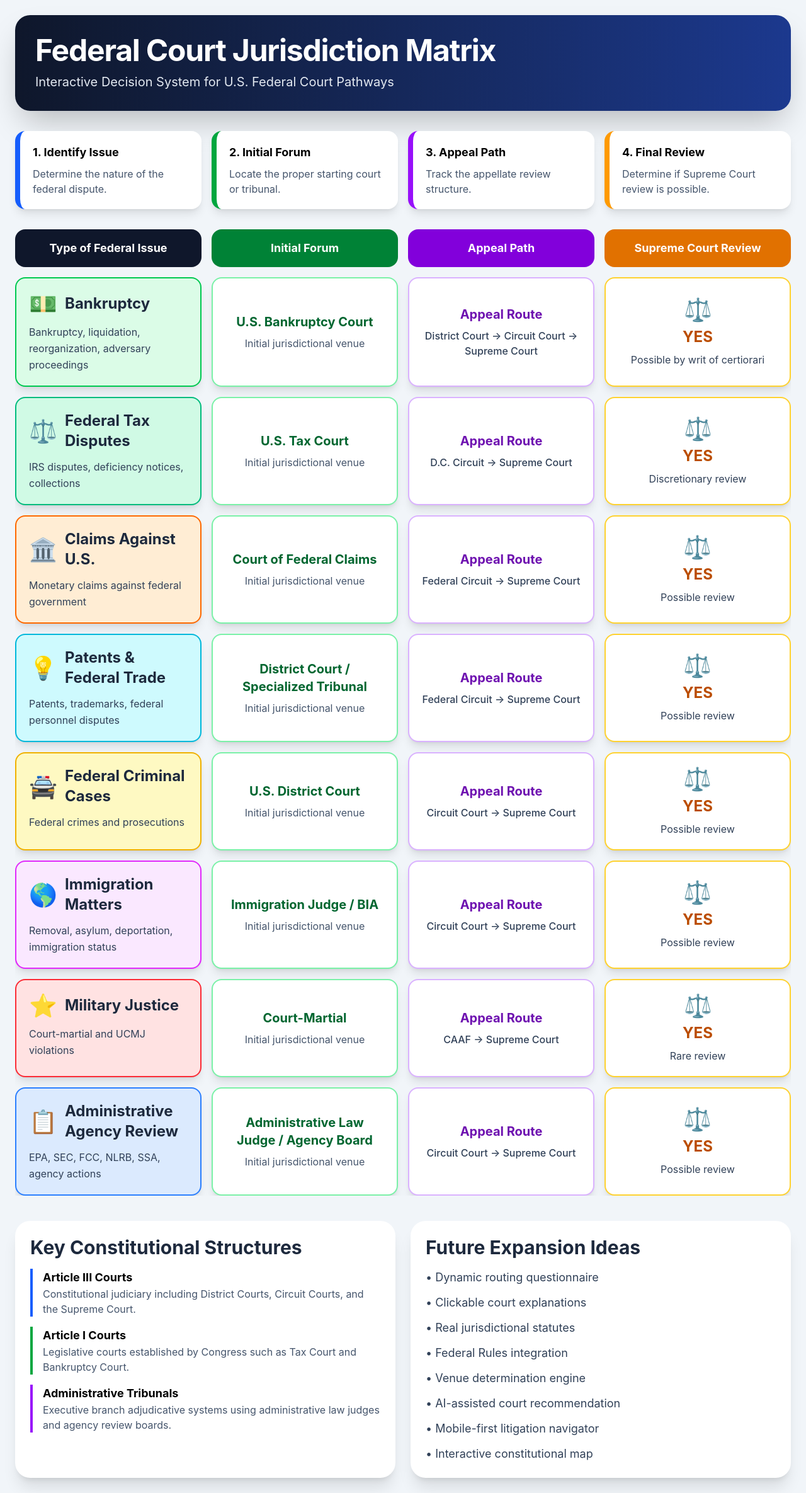
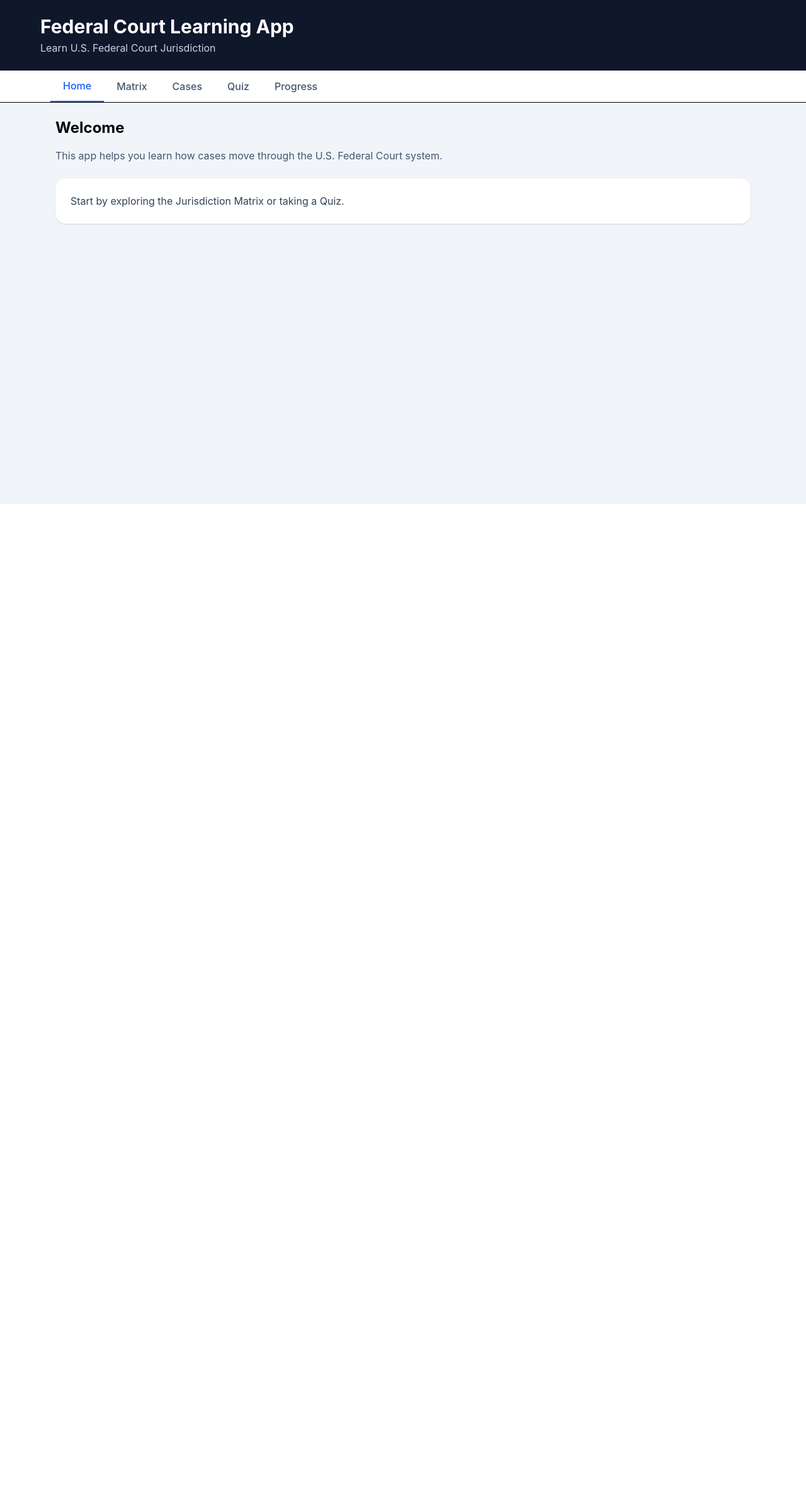
Before and after one commit to bluegillmaster911-byte/vitejs-vite-pqau82hh, a React (Vite) app: page / in a window 1280 px wide. Shown: the whole page at 63% size. After the commit the page ends 800 px from the top, so only its background shows below. Built offline with nearby package versions, Linux system fonts and the light colour scheme.

Commit message:
Update App.tsx with tabbed interface for Federal Court Learning App

```diff
--- a/src/App.tsx
+++ b/src/App.tsx
@@ -1,199 +1,112 @@
-const caseTypes = [
-  {
-    title: 'Bankruptcy',
-    color: 'bg-green-100 border-green-500',
-    icon: '💵',
-    issue: 'Bankruptcy, liquidation, reorganization, adversary proceedings',
-    start: 'U.S. Bankruptcy Court',
-    appeal: 'District Court → Circuit Court → Supreme Court',
-    review: 'Possible by writ of certiorari',
-  },
-  {
-    title: 'Federal Tax Disputes',
-    color: 'bg-emerald-100 border-emerald-500',
-    icon: '⚖️',
-    issue: 'IRS disputes, deficiency notices, collections',
-    start: 'U.S. Tax Court',
-    appeal: 'D.C. Circuit → Supreme Court',
-    review: 'Discretionary review',
-  },
-  {
-    title: 'Claims Against U.S.',
-    color: 'bg-orange-100 border-orange-500',
-    icon: '🏛️',
-    issue: 'Monetary claims against federal government',
-    start: 'Court of Federal Claims',
-    appeal: 'Federal Circuit → Supreme Court',
-    review: 'Possible review',
-  },
-  {
-    title: 'Patents & Federal Trade',
-    color: 'bg-cyan-100 border-cyan-500',
-    icon: '💡',
-    issue: 'Patents, trademarks, federal personnel disputes',
-    start: 'District Court / Specialized Tribunal',
-    appeal: 'Federal Circuit → Supreme Court',
-    review: 'Possible review',
-  },
-  {
-    title: 'Federal Criminal Cases',
-    color: 'bg-yellow-100 border-yellow-500',
-    icon: '🚔',
-    issue: 'Federal crimes and prosecutions',
-    start: 'U.S. District Court',
-    appeal: 'Circuit Court → Supreme Court',
-    review: 'Possible review',
-  },
-  {
-    title: 'Immigration Matters',
-    color: 'bg-fuchsia-100 border-fuchsia-500',
-    icon: '🌎',
-    issue: 'Removal, asylum, deportation, immigration status',
-    start: 'Immigration Judge / BIA',
-    appeal: 'Circuit Court → Supreme Court',
-    review: 'Possible review',
-  },
-  {
-    title: 'Military Justice',
-    color: 'bg-red-100 border-red-500',
-    icon: '⭐',
-    issue: 'Court-martial and UCMJ violations',
-    start: 'Court-Martial',
-    appeal: 'CAAF → Supreme Court',
-    review: 'Rare review',
-  },
-  {
-    title: 'Administrative Agency Review',
-    color: 'bg-blue-100 border-blue-500',
-    icon: '📋',
-    issue: 'EPA, SEC, FCC, NLRB, SSA, agency actions',
-    start: 'Administrative Law Judge / Agency Board',
-    appeal: 'Circuit Court → Supreme Court',
-    review: 'Possible review',
-  },
-];
+import React, { useState } from 'react';
 
-export default function FederalJurisdictionApp() {
+type Tab = 'Home' | 'Matrix' | 'Cases' | 'Quiz' | 'Progress';
+
+function App() {
+  const [activeTab, setActiveTab] = useState<Tab>('Home');
+
+  const tabs: Tab[] = ['Home', 'Matrix', 'Cases', 'Quiz', 'Progress'];
+
   return (
-    <div className="min-h-screen bg-slate-100 p-6">
-      <div className="max-w-7xl mx-auto">
-        <div className="bg-gradient-to-r from-slate-900 to-blue-900 text-white rounded-3xl shadow-2xl p-8 mb-8">
-          <h1 className="text-5xl font-bold tracking-tight mb-3">
-            Federal Court Jurisdiction Matrix
-          </h1>
-          <p className="text-xl text-slate-200">
-            Interactive Decision System for U.S. Federal Court Pathways
-          </p>
+    <div className="min-h-screen bg-slate-100">
+      {/* Header */}
+      <div className="bg-slate-900 text-white p-6">
+        <div className="max-w-6xl mx-auto">
+          <h1 className="text-3xl font-bold">Federal Court Learning App</h1>
+          <p className="text-slate-300 mt-1">Learn U.S. Federal Court Jurisdiction</p>
         </div>
+      </div>
 
-        <div className="grid grid-cols-1 md:grid-cols-4 gap-4 mb-8">
-          <div className="bg-white rounded-2xl shadow-lg p-5 border-l-8 border-blue-600">
-            <h2 className="text-lg font-bold mb-2">1. Identify Issue</h2>
-            <p className="text-slate-600">Determine the nature of the federal dispute.</p>
-          </div>
-          <div className="bg-white rounded-2xl shadow-lg p-5 border-l-8 border-green-600">
-            <h2 className="text-lg font-bold mb-2">2. Initial Forum</h2>
-            <p className="text-slate-600">Locate the proper starting court or tribunal.</p>
-          </div>
-          <div className="bg-white rounded-2xl shadow-lg p-5 border-l-8 border-purple-600">
-            <h2 className="text-lg font-bold mb-2">3. Appeal Path</h2>
-            <p className="text-slate-600">Track the appellate review structure.</p>
-          </div>
-          <div className="bg-white rounded-2xl shadow-lg p-5 border-l-8 border-amber-500">
-            <h2 className="text-lg font-bold mb-2">4. Final Review</h2>
-            <p className="text-slate-600">Determine if Supreme Court review is possible.</p>
-          </div>
-        </div>
-
-        <div className="overflow-x-auto">
-          <div className="min-w-[1200px] space-y-4">
-            <div className="grid grid-cols-4 gap-4 text-center font-bold text-white text-lg">
-              <div className="bg-slate-900 rounded-2xl p-4">Type of Federal Issue</div>
-              <div className="bg-green-700 rounded-2xl p-4">Initial Forum</div>
-              <div className="bg-purple-700 rounded-2xl p-4">Appeal Path</div>
-              <div className="bg-amber-600 rounded-2xl p-4">Supreme Court Review</div>
-            </div>
-
-            {caseTypes.map((item, index) => (
-              <div key={index} className="grid grid-cols-4 gap-4 items-stretch">
-                <div className={`rounded-2xl border-2 shadow-lg p-5 ${item.color}`}>
-                  <div className="flex items-center gap-3 mb-3">
-                    <div className="text-4xl">{item.icon}</div>
-                    <h3 className="text-2xl font-bold text-slate-800">{item.title}</h3>
-                  </div>
-                  <p className="text-slate-700 leading-relaxed">{item.issue}</p>
-                </div>
-
-                <div className="bg-white rounded-2xl shadow-lg p-5 border-2 border-green-300 flex items-center justify-center text-center">
-                  <div>
-                    <h4 className="text-xl font-bold text-green-800 mb-2">{item.start}</h4>
-                    <p className="text-slate-600">Initial jurisdictional venue</p>
-                  </div>
-                </div>
-
-                <div className="bg-white rounded-2xl shadow-lg p-5 border-2 border-purple-300 flex items-center justify-center text-center">
-                  <div>
-                    <h4 className="text-xl font-bold text-purple-800 mb-2">Appeal Route</h4>
-                    <p className="text-slate-700 font-medium">{item.appeal}</p>
-                  </div>
-                </div>
-
-                <div className="bg-white rounded-2xl shadow-lg p-5 border-2 border-amber-300 flex items-center justify-center text-center">
-                  <div>
-                    <div className="text-4xl mb-2">⚖️</div>
-                    <h4 className="text-2xl font-bold text-amber-700 mb-2">YES</h4>
-                    <p className="text-slate-700">{item.review}</p>
-                  </div>
-                </div>
-              </div>
+      {/* Tab Navigation */}
+      <div className="bg-white border-b sticky top-0 z-50">
+        <div className="max-w-6xl mx-auto px-4">
+          <div className="flex overflow-x-auto">
+            {tabs.map((tab) => (
+              <button
+                key={tab}
+                onClick={() => setActiveTab(tab)}
+                className={`px-5 py-3 font-medium whitespace-nowrap transition-colors ${
+                  activeTab === tab
+                    ? 'text-blue-600 border-b-2 border-blue-600'
+                    : 'text-slate-600 hover:text-slate-900'
+                }`}
+              >
+                {tab}
+              </button>
             ))}
           </div>
         </div>
+      </div>
 
-        <div className="mt-10 grid grid-cols-1 lg:grid-cols-2 gap-6">
-          <div className="bg-white rounded-3xl shadow-xl p-6">
-            <h2 className="text-3xl font-bold mb-4 text-slate-800">
-              Key Constitutional Structures
-            </h2>
-            <div className="space-y-4">
-              <div className="border-l-4 border-blue-600 pl-4">
-                <h3 className="font-bold text-lg">Article III Courts</h3>
-                <p className="text-slate-600">
-                  Constitutional judiciary including District Courts, Circuit Courts, and the Supreme Court.
-                </p>
-              </div>
-              <div className="border-l-4 border-green-600 pl-4">
-                <h3 className="font-bold text-lg">Article I Courts</h3>
-                <p className="text-slate-600">
-                  Legislative courts established by Congress such as Tax Court and Bankruptcy Court.
-                </p>
-              </div>
-              <div className="border-l-4 border-purple-600 pl-4">
-                <h3 className="font-bold text-lg">Administrative Tribunals</h3>
-                <p className="text-slate-600">
-                  Executive branch adjudicative systems using administrative law judges and agency review boards.
-                </p>
-              </div>
+      {/* Tab Content */}
+      <div className="max-w-6xl mx-auto p-6">
+
+        {/* HOME TAB */}
+        {activeTab === 'Home' && (
+          <div>
+            <h2 className="text-2xl font-bold mb-4">Welcome</h2>
+            <p className="text-slate-600 mb-6">
+              This app helps you learn how cases move through the U.S. Federal Court system.
+            </p>
+            <div className="bg-white rounded-2xl p-6 shadow">
+              <p className="text-slate-700">Start by exploring the Jurisdiction Matrix or taking a Quiz.</p>
             </div>
           </div>
+        )}
 
-          <div className="bg-white rounded-3xl shadow-xl p-6">
-            <h2 className="text-3xl font-bold mb-4 text-slate-800">
-              Future Expansion Ideas
-            </h2>
-            <ul className="space-y-3 text-slate-700 text-lg">
-              <li>• Dynamic routing questionnaire</li>
-              <li>• Clickable court explanations</li>
-              <li>• Real jurisdictional statutes</li>
-              <li>• Federal Rules integration</li>
-              <li>• Venue determination engine</li>
-              <li>• AI-assisted court recommendation</li>
-              <li>• Mobile-first litigation navigator</li>
-              <li>• Interactive constitutional map</li>
-            </ul>
+        {/* JURISDICTION MATRIX TAB */}
+        {activeTab === 'Matrix' && (
+          <div>
+            <h2 className="text-2xl font-bold mb-4">Federal Court Jurisdiction Matrix</h2>
+            <p className="text-slate-600 mb-6">Interactive decision system for U.S. Federal Court pathways.</p>
+
+            <div className="bg-white rounded-2xl p-6 shadow">
+              <p className="text-slate-700">Matrix content will go here.</p>
+              <p className="text-sm text-slate-500 mt-2">(We'll build this next)</p>
+            </div>
           </div>
-        </div>
+        )}
+
+        {/* LANDMARK CASES TAB */}
+        {activeTab === 'Cases' && (
+          <div>
+            <h2 className="text-2xl font-bold mb-4">Landmark Cases</h2>
+            <p className="text-slate-600 mb-6">Important Supreme Court cases and their procedural paths.</p>
+
+            <div className="bg-white rounded-2xl p-6 shadow">
+              <p className="text-slate-700">Case list will go here.</p>
+              <p className="text-sm text-slate-500 mt-2">(We'll add cases next)</p>
+            </div>
+          </div>
+        )}
+
+        {/* QUIZ TAB */}
+        {activeTab === 'Quiz' && (
+          <div>
+            <h2 className="text-2xl font-bold mb-4">Quiz</h2>
+            <p className="text-slate-600 mb-6">Test your knowledge of federal courts and landmark cases.</p>
+
+            <div className="bg-white rounded-2xl p-6 shadow">
+              <p className="text-slate-700">Quiz system coming soon.</p>
+            </div>
+          </div>
+        )}
+
+        {/* PROGRESS TAB */}
+        {activeTab === 'Progress' && (
+          <div>
+            <h2 className="text-2xl font-bold mb-4">Your Progress</h2>
+            <p className="text-slate-600 mb-6">Track your learning and achievements.</p>
+
+            <div className="bg-white rounded-2xl p-6 shadow">
+              <p className="text-slate-700">Progress tracking will appear here.</p>
+            </div>
+          </div>
+        )}
+
       </div>
     </div>
   );
 }
+
+export default App;
```
